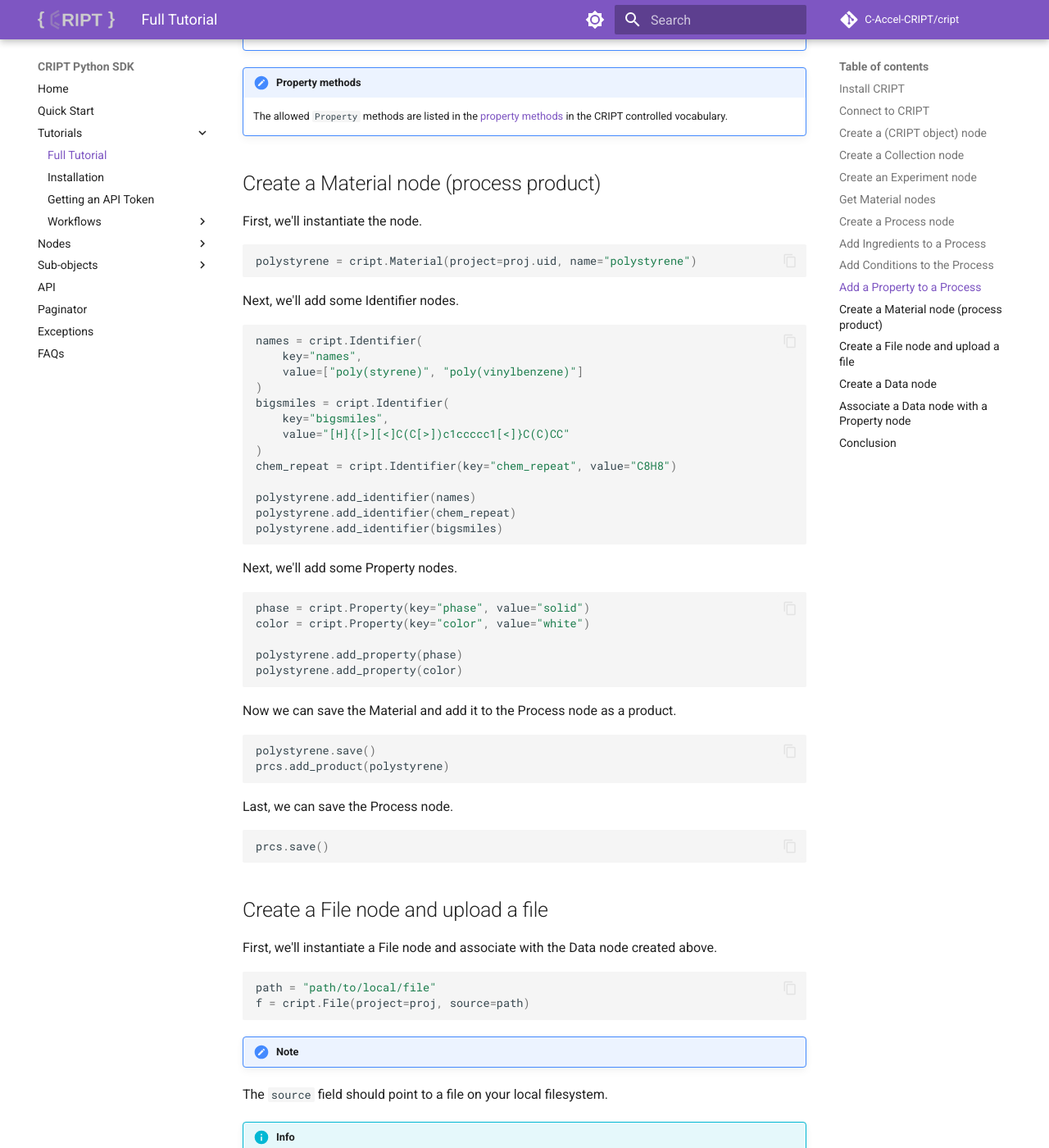
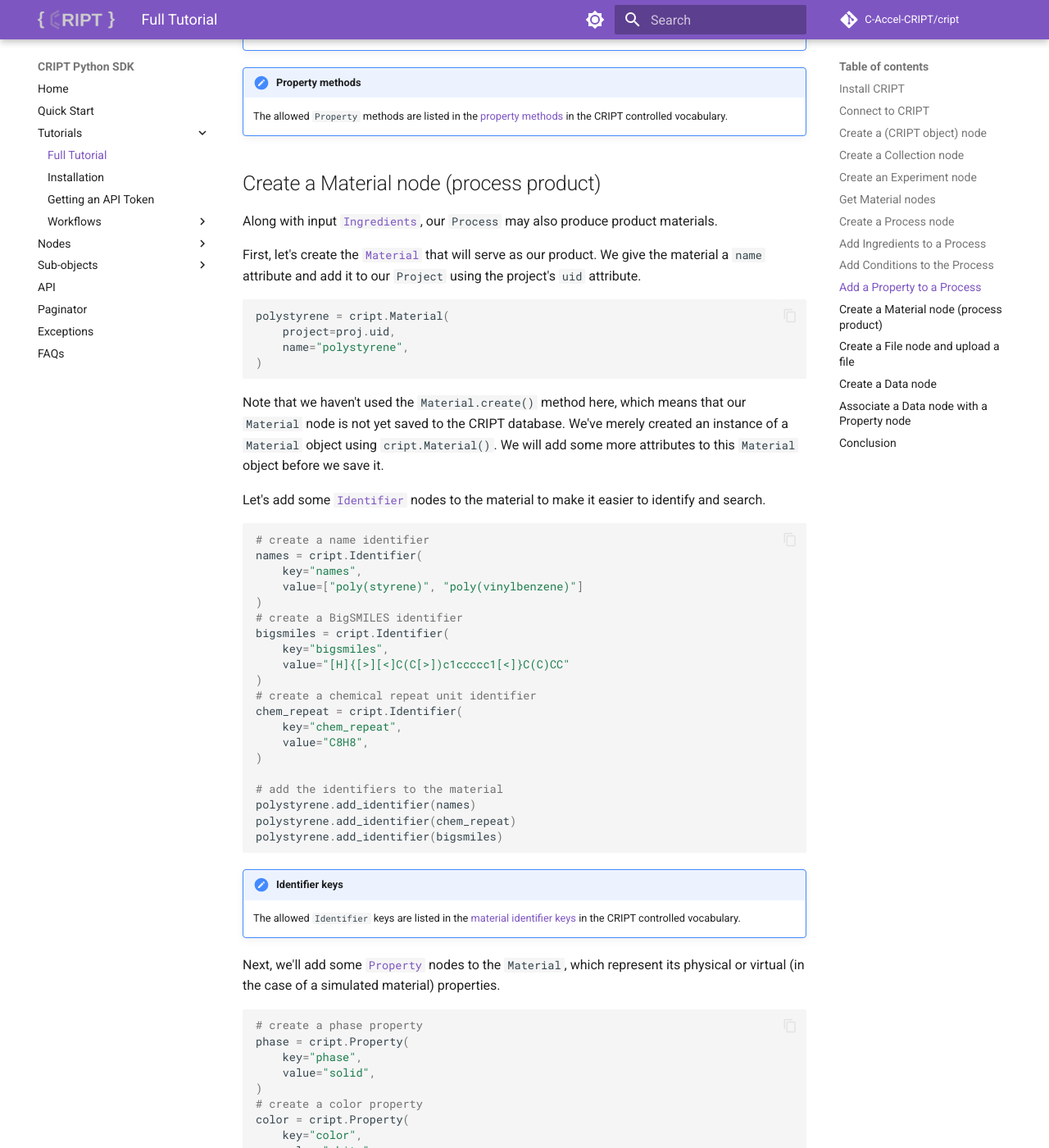
Before and after one commit to C-Accel-CRIPT/sdk-archive, an MkDocs documentation site: the page built from docs/tutorials/full_tutorial.md, in a window 1280 px wide and 1400 px high, scrolled down 6142 px. Shown: the whole window at 82% size. Built offline with MkDocs 1.6.1 and Material for MkDocs 9.7.7, drawn with Linux system fonts in a browser that asks for light colours; comment, search, counter and statistics services are not loaded; some of the changed text lies outside the part shown.

Commit message:
Update full_tutorial.md

````diff
--- a/docs/tutorials/full_tutorial.md
+++ b/docs/tutorials/full_tutorial.md
@@ -259,56 +259,91 @@
 
 # Create a Material node (process product)
 
-First, we'll instantiate the node.
+Along with input [`Ingredients`](../subobjects/ingredient.md), our `Process` may also produce product materials.
+
+First, let's create the [`Material`](../nodes/material.md) that will serve as our product. We give the material a `name` attribute and add it to our `Project` using the project's `uid` attribute.
 
 ``` python
-polystyrene = cript.Material(project=proj.uid, name="polystyrene")
+polystyrene = cript.Material(
+    project=proj.uid,
+    name="polystyrene",
+)
 ```
 
-Next, we'll add some Identifier nodes.
+Note that we haven't used the `Material.create()` method here, which means that our `Material` node is not yet saved to the CRIPT database. We've merely created an instance of a `Material` object using `cript.Material()`. We will add some more attributes to this `Material` object before we save it.
+
+Let's add some [`Identifier`](../subobjects/identifier.md) nodes to the material to make it easier to identify and search.
 
 ``` python
+# create a name identifier
 names = cript.Identifier(
     key="names",
     value=["poly(styrene)", "poly(vinylbenzene)"]
 )
+# create a BigSMILES identifier
 bigsmiles = cript.Identifier(
     key="bigsmiles",
     value="[H]{[>][<]C(C[>])c1ccccc1[<]}C(C)CC"
 )
-chem_repeat = cript.Identifier(key="chem_repeat", value="C8H8")
+# create a chemical repeat unit identifier
+chem_repeat = cript.Identifier(
+    key="chem_repeat",
+    value="C8H8",
+)
 
+# add the identifiers to the material
 polystyrene.add_identifier(names)
 polystyrene.add_identifier(chem_repeat)
 polystyrene.add_identifier(bigsmiles)
 ```
 
-Next, we'll add some Property nodes.
+!!! note "Identifier keys"
+    The allowed `Identifier` keys are listed in the <a href="https://criptapp.org/keys/material-identifier-key/" target="_blank">material identifier keys</a> in the CRIPT controlled vocabulary.
+
+Next, we'll add some [`Property`](../subobjects/property.md) nodes to the `Material`, which represent its physical or virtual (in the case of a simulated material) properties.
 
 ``` python
-phase = cript.Property(key="phase", value="solid")
-color = cript.Property(key="color", value="white")
+# create a phase property
+phase = cript.Property(
+    key="phase",
+    value="solid",
+)
+# create a color property
+color = cript.Property(
+    key="color",
+    value="white",
+)
 
+# add the properties to the material
 polystyrene.add_property(phase)
 polystyrene.add_property(color)
 ```
 
-Now we can save the Material and add it to the Process node as a product.
+!!! note "Material property keys"
+    The allowed material `Proeprty` keys are listed in the <a href="https://criptapp.org/keys/material-property-key/" target="_blank">material property keys</a> in the CRIPT controlled vocabulary.
+
+Finally we can save the `Material` node, add it as a product to the `Process` node, and then save the changes to the `Process` node.
 
 ``` python
+# save the material
 polystyrene.save()
+# add the material as a product of the process
 prcs.add_product(polystyrene)
-```
 
-Last, we can save the Process node.
-
-``` python
+# save the resulting process
 prcs.save()
 ```
 
+*Congratulations!** You've just created a process that represents the polymerization reaction of Polystyrene, starting with a set of input ingredients in various quantities, and ending with a new polymer with specific identifiers and physical properties.
+
+
+
+
 # Create a File node and upload a file
 
-First, we'll instantiate a File node and associate with the Data node created above.
+We may want to upload files to CRIPT which contain materials characterization data, simulation data, instrument settings, or other information. While CRIPT can store the actual file object, we can also create a CRIPT `File` node which represents the file and can be linked to other CRIPT nodes.
+
+First, let's instantiate a File node (note that we're not saving it yet) and associate with the Data node created above.
 
 ``` python
 path = "path/to/local/file"
````
